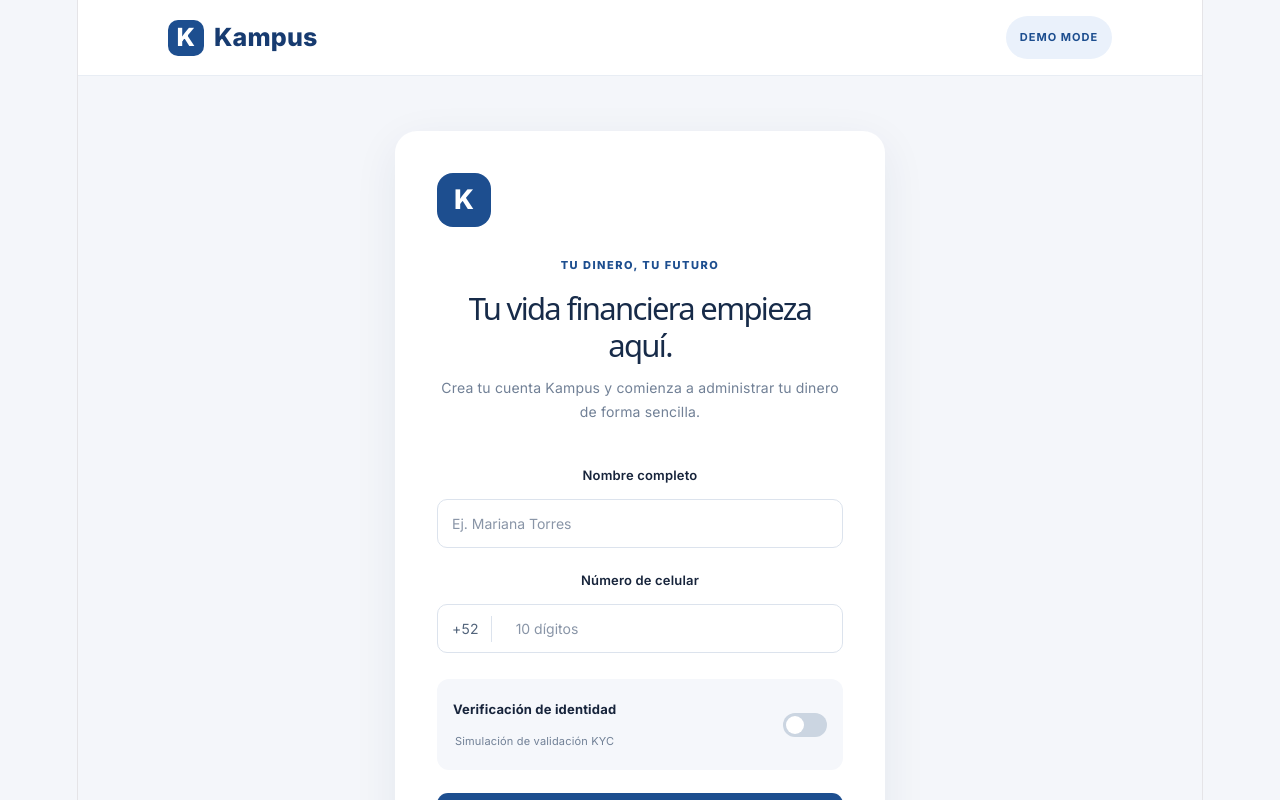
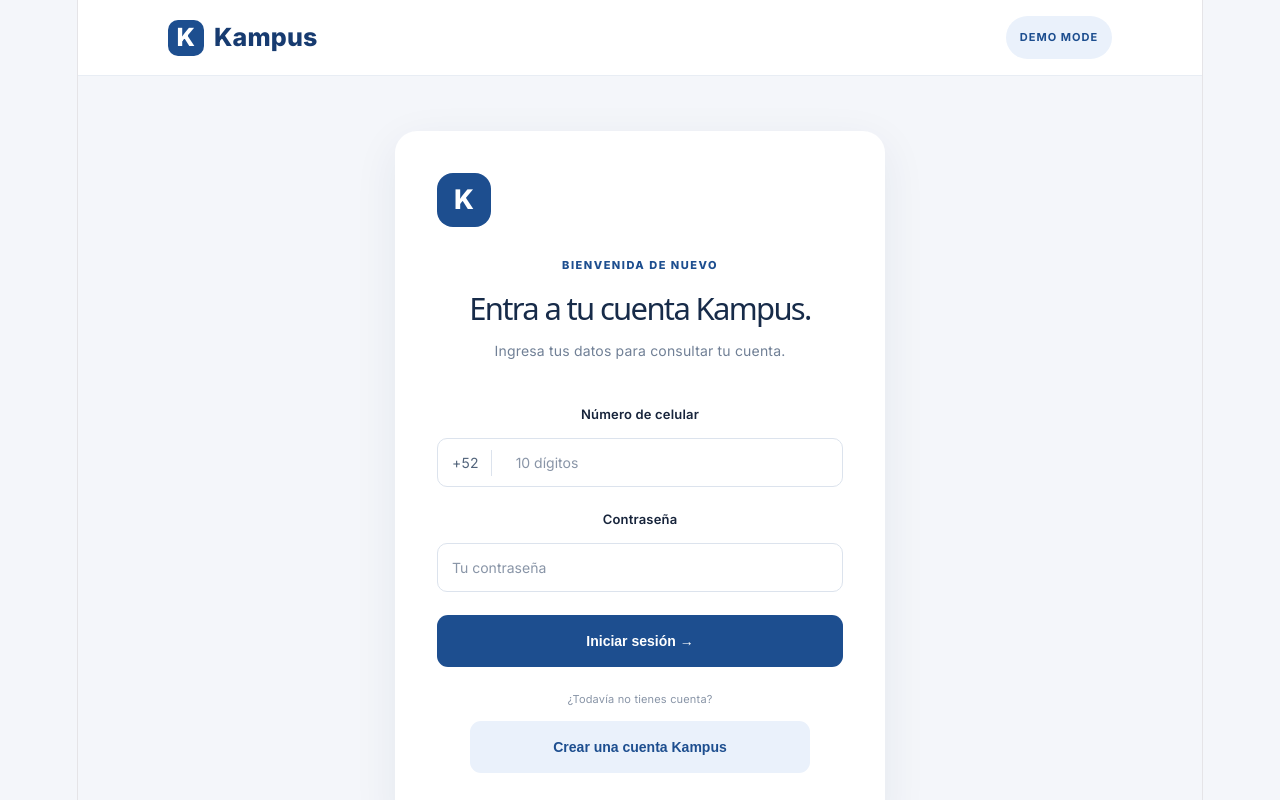
Before and after one commit to dahirmartinez07-hub/kampus-mvp, a React (Vite) app: page / in a window 1280 px wide. Shown: the top 800 px of the page. Built offline with nearby package versions, Linux system fonts and the light colour scheme.

Commit message:
Agregar inicio de sesión y persistencia de cuentas

```diff
--- a/src/App.css
+++ b/src/App.css
@@ -362,3 +362,46 @@ button {
     font-size: 10px;
   }
 }
+
+
+.secondary-button {
+  background: #eaf1fb;
+  color: #1d4e8f;
+  margin-top: 8px;
+}
+
+.secondary-button:hover {
+  background: #dce8f8;
+}
+
+
+.register-card form input[type="password"] {
+  width: 100%;
+  height: 49px;
+  padding: 0 14px;
+  border: 1px solid #dce3ed;
+  border-radius: 10px;
+  background: #ffffff;
+  color: #172b49;
+  font: inherit;
+  font-size: 14px;
+  -webkit-text-fill-color: #172b49;
+}
+
+.register-card form input[type="password"]:focus {
+  border-color: #1d4e8f;
+  box-shadow: 0 0 0 3px rgba(29, 78, 143, 0.12);
+}
+
+.secondary-button {
+  display: block;
+  width: 100%;
+  max-width: 340px;
+  margin: 12px auto;
+  background: #eaf1fb;
+  color: #1d4e8f;
+}
+
+.secondary-button:hover {
+  background: #dce8f8;
+}
--- a/src/App.tsx
+++ b/src/App.tsx
@@ -2,56 +2,163 @@
 import { useState, type FormEvent } from 'react'
 import './App.css'
 
+type Screen =
+  | 'login'
+  | 'register'
+  | 'registration-success'
+  | 'account-opening'
+  | 'account-opened'
+  | 'dashboard'
+
+type SavedAccount = {
+  name: string
+  phone: string
+  password: string
+  clabe: string
+  balanceCents: number
+  opened: boolean
+}
+
+const STORAGE_KEY = 'kampus_demo_accounts'
+
+function getAccounts(): SavedAccount[] {
+  try {
+    const saved = localStorage.getItem(STORAGE_KEY)
+    return saved ? JSON.parse(saved) as SavedAccount[] : []
+  } catch {
+    return []
+  }
+}
+
+function saveAccounts(accounts: SavedAccount[]) {
+  localStorage.setItem(STORAGE_KEY, JSON.stringify(accounts))
+}
+
 function App() {
+  const [accounts, setAccounts] = useState<SavedAccount[]>(getAccounts)
+
+  const [screen, setScreen] = useState<Screen>('login')
+  const [activeAccount, setActiveAccount] = useState<SavedAccount | null>(null)
+
   const [name, setName] = useState('')
   const [phone, setPhone] = useState('')
+  const [password, setPassword] = useState('')
   const [kycApproved, setKycApproved] = useState(false)
-  const [success, setSuccess] = useState(false)
+
+  const [loginPhone, setLoginPhone] = useState('')
+  const [loginPassword, setLoginPassword] = useState('')
+
   const [error, setError] = useState('')
   const [loading, setLoading] = useState(false)
 
-  const handleSubmit = (e: FormEvent<HTMLFormElement>) => {
+  const formatMoney = (cents: number) =>
+    new Intl.NumberFormat('es-MX', {
+      style: 'currency',
+      currency: 'MXN',
+    }).format(cents / 100)
+
+  const handleRegister = (e: FormEvent<HTMLFormElement>) => {
     e.preventDefault()
-
     if (loading) return
 
     const nameParts = name.trim().split(/\s+/)
 
-    if (
-      nameParts.length < 2 ||
-      nameParts.some(part => part.length < 2)
-    ) {
+    if (nameParts.length < 2 || nameParts.some(part => part.length < 2)) {
       setError('Ingresa tu nombre y al menos un apellido.')
       return
     }
 
     if (!/^\d{10}$/.test(phone)) {
-      setError('Ingresa un teléfono válido de 10 dígitos.')
+      setError('Ingresa un celular válido de 10 dígitos.')
+      return
+    }
+
+    if (password.length < 6) {
+      setError('Tu contraseña debe tener al menos 6 caracteres.')
+      return
+    }
+
+    if (accounts.some(account => account.phone === phone)) {
+      setError('Este celular ya tiene una cuenta. Inicia sesión.')
       return
     }
 
     if (!kycApproved) {
-      setError('Activa la verificación de identidad para continuar.')
+      setError('Activa la verificación simulada para continuar.')
       return
     }
 
     setError('')
     setLoading(true)
 
-    // Simulación de procesamiento. No realiza KYC real.
     window.setTimeout(() => {
       setLoading(false)
-      setSuccess(true)
+      setScreen('registration-success')
     }, 700)
   }
 
-  const handleReset = () => {
-    setSuccess(false)
-    setLoading(false)
+  const handleLogin = (e: FormEvent<HTMLFormElement>) => {
+    e.preventDefault()
+    if (loading) return
+
+    if (!/^\d{10}$/.test(loginPhone)) {
+      setError('Ingresa tu celular de 10 dígitos.')
+      return
+    }
+
+    const account = accounts.find(
+      item =>
+        item.phone === loginPhone &&
+        item.password === loginPassword &&
+        item.opened
+    )
+
+    if (!account) {
+      setError('No encontramos una cuenta con esos datos. Revisa tu celular y contraseña.')
+      return
+    }
+
     setError('')
-    setName('')
-    setPhone('')
-    setKycApproved(false)
+    setLoading(true)
+
+    window.setTimeout(() => {
+      setActiveAccount(account)
+      setLoading(false)
+      setScreen('dashboard')
+    }, 500)
+  }
+
+  const handleOpenAccount = () => {
+    if (loading) return
+
+    setLoading(true)
+
+    window.setTimeout(() => {
+      const newAccount: SavedAccount = {
+        name: name.trim(),
+        phone,
+        password,
+        clabe: '000000000000000000',
+        balanceCents: 0,
+        opened: true,
+      }
+
+      const updatedAccounts = [...accounts, newAccount]
+
+      saveAccounts(updatedAccounts)
+      setAccounts(updatedAccounts)
+      setActiveAccount(newAccount)
+      setLoading(false)
+      setScreen('account-opened')
+    }, 1000)
+  }
+
+  const handleLogout = () => {
+    setActiveAccount(null)
+    setLoginPhone('')
+    setLoginPassword('')
+    setError('')
+    setScreen('login')
   }
 
   return (
@@ -65,26 +172,88 @@ function App() {
       </header>
 
       <section className="register-card">
-        {!success ? (
+
+        {screen === 'login' && (
+          <>
+            <div className="welcome-icon">K</div>
+            <p className="eyebrow">BIENVENIDA DE NUEVO</p>
+            <h1>Entra a tu cuenta Kampus.</h1>
+            <p className="subtitle">
+              Ingresa tus datos para consultar tu cuenta.
+            </p>
+
+            <form onSubmit={handleLogin} noValidate>
+              <label htmlFor="loginPhone">Número de celular</label>
+              <div className="phone-input">
+                <span>+52</span>
+                <input
+                  id="loginPhone"
+                  type="tel"
+                  placeholder="10 dígitos"
+                  maxLength={10}
+                  inputMode="numeric"
+                  value={loginPhone}
+                  onChange={e => {
+                    setLoginPhone(e.target.value.replace(/\D/g, ''))
+                    setError('')
+                  }}
+                  disabled={loading}
+                />
+              </div>
+
+              <label htmlFor="loginPassword">Contraseña</label>
+              <input
+                id="loginPassword"
+                type="password"
+                placeholder="Tu contraseña"
+                value={loginPassword}
+                onChange={e => {
+                  setLoginPassword(e.target.value)
+                  setError('')
+                }}
+                disabled={loading}
+              />
+
+              {error && <p className="error" role="alert">{error}</p>}
+
+              <button type="submit" disabled={loading}>
+                {loading ? 'Ingresando...' : 'Iniciar sesión →'}
+              </button>
+            </form>
+
+            <p className="security">
+              ¿Todavía no tienes cuenta?
+            </p>
+            <button
+              className="secondary-button"
+              onClick={() => {
+                setError('')
+                setScreen('register')
+              }}
+            >
+              Crear una cuenta Kampus
+            </button>
+          </>
+        )}
+
+        {screen === 'register' && (
           <>
             <div className="welcome-icon">K</div>
             <p className="eyebrow">TU DINERO, TU FUTURO</p>
-            <h1>Tu vida financiera empieza aquí.</h1>
+            <h1>Comienza tu vida financiera.</h1>
             <p className="subtitle">
-              Crea tu cuenta Kampus y comienza a administrar
-              tu dinero de forma sencilla.
+              Regístrate para crear tu cuenta Kampus.
             </p>
 
-            <form onSubmit={handleSubmit} noValidate>
+            <form onSubmit={handleRegister} noValidate>
               <label htmlFor="name">Nombre completo</label>
               <input
                 id="name"
                 type="text"
                 placeholder="Ej. Mariana Torres"
+                autoComplete="name"
                 value={name}
-                autoComplete="name"
-                aria-invalid={Boolean(error)}
-                onChange={(e) => {
+                onChange={e => {
                   setName(e.target.value)
                   setError('')
                 }}
@@ -100,15 +269,27 @@ function App() {
                   placeholder="10 dígitos"
                   maxLength={10}
                   inputMode="numeric"
-                  autoComplete="tel-national"
                   value={phone}
-                  onChange={(e) => {
+                  onChange={e => {
                     setPhone(e.target.value.replace(/\D/g, ''))
                     setError('')
                   }}
                   disabled={loading}
                 />
               </div>
+
+              <label htmlFor="password">Crear contraseña</label>
+              <input
+                id="password"
+                type="password"
+                placeholder="Mínimo 6 caracteres"
+                value={password}
+                onChange={e => {
+                  setPassword(e.target.value)
+                  setError('')
+                }}
+                disabled={loading}
+              />
 
               <div className="verification">
                 <div>
@@ -118,9 +299,8 @@ function App() {
                 <label className="switch">
                   <input
                     type="checkbox"
-                    aria-label="Activar verificación simulada"
                     checked={kycApproved}
-                    onChange={(e) => {
+                    onChange={e => {
                       setKycApproved(e.target.checked)
                       setError('')
                     }}
@@ -130,35 +310,137 @@ function App() {
                 </label>
               </div>
 
-              {error && (
-                <p className="error" role="alert">
-                  {error}
-                </p>
-              )}
+              {error && <p className="error" role="alert">{error}</p>}
 
               <button type="submit" disabled={loading}>
                 {loading ? 'Procesando registro...' : 'Crear mi cuenta →'}
               </button>
             </form>
 
-            <p className="security">
-              🔒 Tus datos son ficticios. Esta es una demostración académica.
-            </p>
+            <button
+              className="secondary-button"
+              onClick={() => {
+                setError('')
+                setScreen('login')
+              }}
+            >
+              Ya tengo una cuenta
+            </button>
           </>
-        ) : (
+        )}
+
+        {screen === 'registration-success' && (
           <div className="success" role="status">
             <div className="success-icon">✓</div>
-            <p className="eyebrow">REGISTRO COMPLETADO</p>
-            <h1>¡Bienvenida a Kampus, {name.trim().split(/\s+/)[0]}!</h1>
+            <p className="eyebrow">PASO 1 COMPLETADO</p>
+            <h1>¡Bienvenida a Kampus, {name.split(/\s+/)[0]}!</h1>
             <p className="subtitle">
-              Tu registro de demostración se completó correctamente.
+              Tu registro de demostración se completó.
               La verificación KYC fue simulada.
             </p>
-            <button onClick={handleReset}>
-              Volver al registro
+            <button onClick={() => setScreen('account-opening')}>
+              Continuar a apertura de cuenta →
             </button>
           </div>
         )}
+
+        {screen === 'account-opening' && (
+          <div className="success">
+            <div className="welcome-icon">K</div>
+            <p className="eyebrow">PASO 2 · APERTURA DE CUENTA</p>
+            <h1>Tu cuenta Kampus está a un paso.</h1>
+            <p className="subtitle">
+              En una operación real, el partner financiero revisaría
+              y autorizaría la apertura. Aquí simularemos ese proceso.
+            </p>
+
+            <div className="verification">
+              <div>
+                <strong>Institución financiera</strong>
+                <p>Partner licenciado · Simulación</p>
+              </div>
+              <span>DEMO</span>
+            </div>
+
+            <button onClick={handleOpenAccount} disabled={loading}>
+              {loading ? 'Abriendo cuenta...' : 'Abrir cuenta de demostración →'}
+            </button>
+
+            <button
+              className="secondary-button"
+              onClick={() => setScreen('registration-success')}
+              disabled={loading}
+            >
+              Regresar
+            </button>
+          </div>
+        )}
+
+        {screen === 'account-opened' && activeAccount && (
+          <div className="success" role="status">
+            <div className="success-icon">✓</div>
+            <p className="eyebrow">PASO 2 COMPLETADO</p>
+            <h1>¡Tu cuenta Kampus está lista!</h1>
+            <p className="subtitle">
+              Hola, {activeAccount.name}. Tu cuenta quedó guardada.
+            </p>
+
+            <div className="verification">
+              <div>
+                <strong>CLABE de demostración</strong>
+                <p>{activeAccount.clabe}</p>
+              </div>
+            </div>
+
+            <p className="security">
+              CLABE ficticia. No permite recibir transferencias reales.
+            </p>
+
+            <button onClick={() => setScreen('dashboard')}>
+              Ir a mi cuenta →
+            </button>
+          </div>
+        )}
+
+        {screen === 'dashboard' && activeAccount && (
+          <div className="dashboard">
+            <p className="eyebrow">TU CUENTA KAMPUS</p>
+            <h1>¡Hola, {activeAccount.name.split(/\s+/)[0]}!</h1>
+            <p className="subtitle">
+              Este es el resumen de tu cuenta.
+            </p>
+
+            <div className="verification">
+              <div>
+                <strong>Saldo disponible</strong>
+                <h1>{formatMoney(activeAccount.balanceCents)}</h1>
+                <p>Pesos mexicanos · Saldo de demostración</p>
+              </div>
+            </div>
+
+            <div className="verification">
+              <div>
+                <strong>CLABE de demostración</strong>
+                <p>{activeAccount.clabe}</p>
+                <p>No permite recibir transferencias reales.</p>
+              </div>
+            </div>
+
+            <h2>Tu cuenta</h2>
+            <p className="security">
+              Apertura simulada · Partner financiero ficticio.
+            </p>
+
+            <button onClick={() => setScreen('account-opened')}>
+              Ver información de mi cuenta
+            </button>
+
+            <button className="secondary-button" onClick={handleLogout}>
+              Cerrar sesión
+            </button>
+          </div>
+        )}
+
       </section>
 
       <footer>
```
